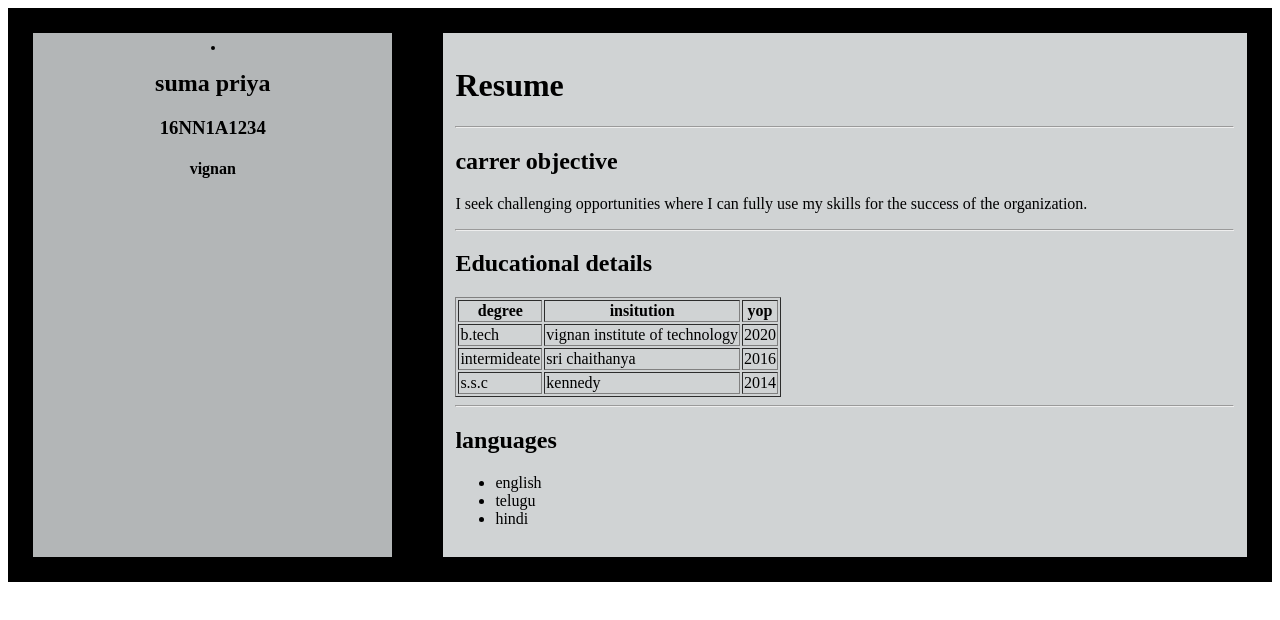
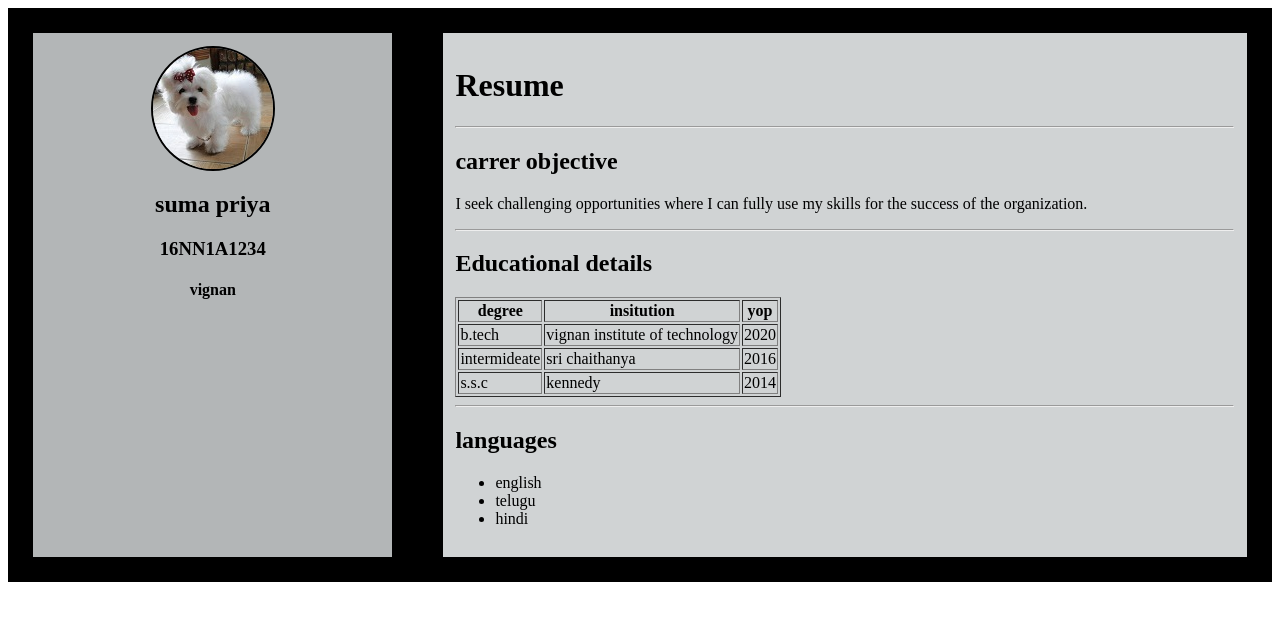
Before and after one commit to sumapriyabujii/Resume1234, a plain HTML site: page main.html in a window 1280 px wide. Drawn offline with Linux system fonts and the light colour scheme.

Commit message:
Update main.html

```diff
--- a/main.html
+++ b/main.html
@@ -8,7 +8,7 @@
 <body>
 <div class="main">
   <div class="left">
-    <img scr="download1.jpg">
+    <img src="download1.jpg">
     <h2>suma priya</h2>
     <h3>16NN1A1234</h3>
     <h4>vignan</h4>
```
